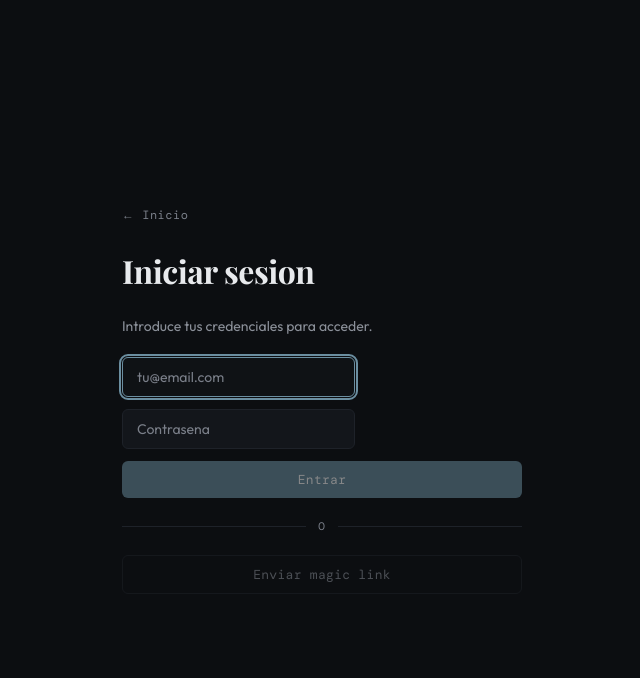
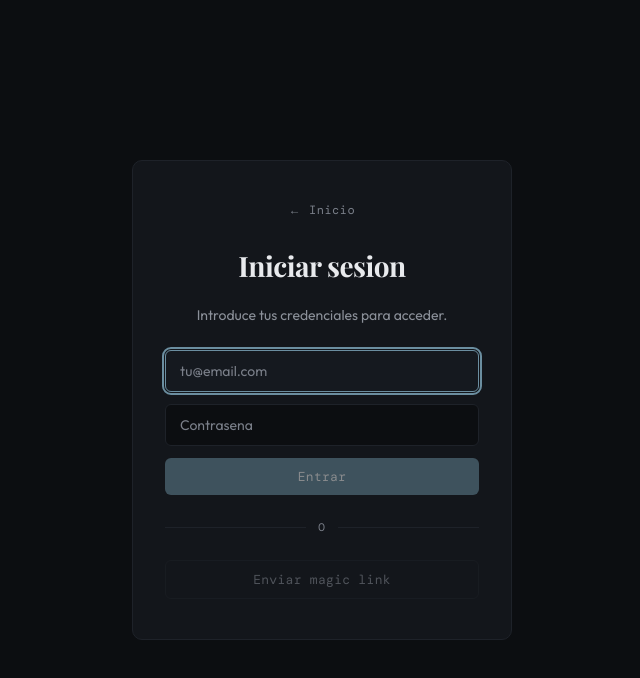
Before and after one commit to chamillionn/chamillion-site, a Next.js app: page /login in a window 1280 px wide. Shown: the top 678 px of the page, without its empty margins (315-955 px from the left). Built offline with nearby package versions, Linux system fonts and the light colour scheme; no server answers; a web font is replaced by a local one.

Commit message:
style: login page — add card container, center text, improve input contrast
Co-Authored-By: Claude Sonnet 4.6 <noreply@anthropic.com>

```diff
--- a/app/login/page.module.css
+++ b/app/login/page.module.css
@@ -8,10 +8,14 @@
 
 .card {
   width: 100%;
-  max-width: 400px;
+  max-width: 380px;
   display: flex;
   flex-direction: column;
-  gap: 20px;
+  gap: 24px;
+  background: var(--bg-card);
+  border: 1px solid var(--border);
+  border-radius: var(--radius-md, 12px);
+  padding: 40px 32px;
 }
 
 .backLink {
@@ -21,6 +25,7 @@
   text-decoration: none;
   letter-spacing: 0.5px;
   transition: color 0.2s;
+  text-align: center;
 }
 
 .backLink:hover {
@@ -29,10 +34,11 @@
 
 .title {
   font-family: var(--font-playfair), serif;
-  font-size: 32px;
+  font-size: 28px;
   font-weight: 700;
   color: var(--text-primary);
   letter-spacing: -0.5px;
+  text-align: center;
 }
 
 .subtitle {
@@ -40,6 +46,8 @@
   font-size: 14px;
   color: var(--text-secondary);
   line-height: 1.5;
+  text-align: center;
+  margin-top: -8px;
 }
 
 .form {
@@ -51,13 +59,14 @@
 .input {
   font-family: var(--font-outfit), sans-serif;
   font-size: 14px;
-  padding: 10px 14px;
-  background: var(--bg-card);
+  padding: 11px 14px;
+  background: var(--bg-page);
   border: 1px solid var(--border);
   border-radius: var(--radius-sm);
   color: var(--text-primary);
   outline: none;
   transition: border-color 0.2s;
+  width: 100%;
 }
 
 .input::placeholder {
```
